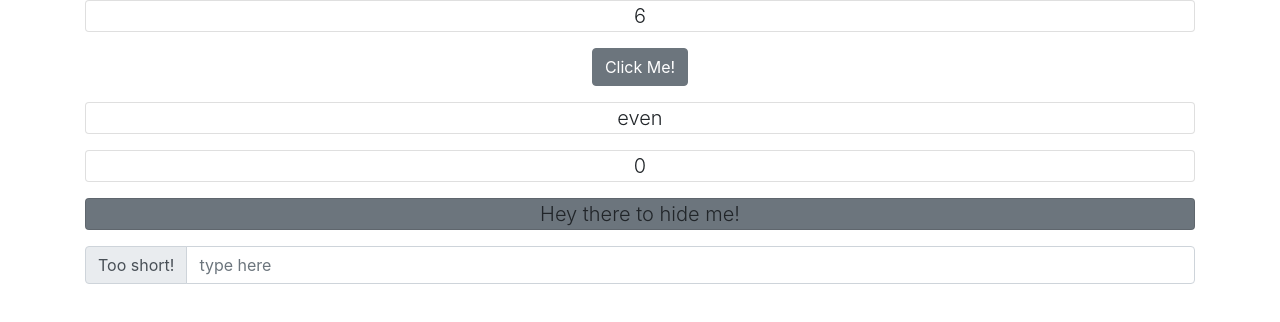
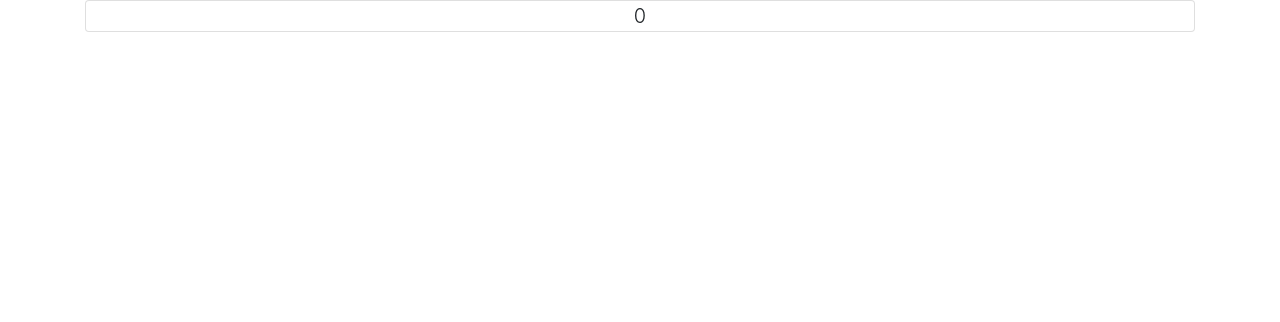
Before and after one commit to AlexanderBraatz/W9quiz, a React (Create React App) app: page /count-by/1 in a window 1280 px wide. Shown: the top 322 px of the page. Built offline with nearby package versions, Linux system fonts and the light colour scheme.

Commit message:
set up all Routing with BrowserRouter anduse of match and match.params to pass values from the URL into my Components

```diff
--- a/package.json
+++ b/package.json
@@ -8,6 +8,7 @@
     "@testing-library/user-event": "^7.2.1",
     "react": "^16.13.1",
     "react-dom": "^16.13.1",
+    "react-router-dom": "^5.2.0",
     "react-scripts": "3.4.3"
   },
   "scripts": {
--- a/src/App.js
+++ b/src/App.js
@@ -1,4 +1,10 @@
 import React from 'react';
+
+import {
+  BrowserRouter as Router,
+  Route,
+  } from "react-router-dom";
+
 import './App.css';
 import Multiplier  from './components/Multiplier';
 import EvenClicks  from './components/EvenClicks';
@@ -8,13 +14,28 @@ import MinimumLength  from './components/MinimumLength';
 
 function App() {
   return (
-    <div className="App container">
-      <Multiplier x= { 2 } y= { 3 }/>
-      <EvenClicks />
-      <CountBy step= { 5 }/>
-      <HideMe>Hey there to hide me!</HideMe>
-      <MinimumLength length= { 30 }/>
-    </div>
+    <Router>
+      <div className="App container">
+        <Route path= "/even-clicks">
+          <EvenClicks />
+        </Route>
+
+        <Route path= "/hide-me">
+          <HideMe>Hey there click here to hide me!</HideMe>
+        </Route>
+
+        <Route path= "/count-by/:step"
+          render={( { match } ) => ( <CountBy step= { match.params.step }/> ) } />
+
+        <Route path= "/minimum/:l"
+          render= {( { match } ) => ( <MinimumLength length= { match.params.l }/> ) } />
+
+        <Route path= "/multiplier/:x/:y"
+          render={( { match } ) => ( <Multiplier x= { match.params.x } y= { match.params.y }/> ) } />
+
+
+      </div>
+    </Router>
   );
 }
 
--- a/src/components/CountBy.jsx
+++ b/src/components/CountBy.jsx
@@ -14,7 +14,7 @@ class CountBy extends Component {
 
     handleClick() {
         this.setState({
-         count: this.state.count + this.props.step,
+         count: this.state.count + +this.props.step,
         });
     }
 
```
Also changed, not shown: 1 other file (tests, documents, lock files or other folders).
